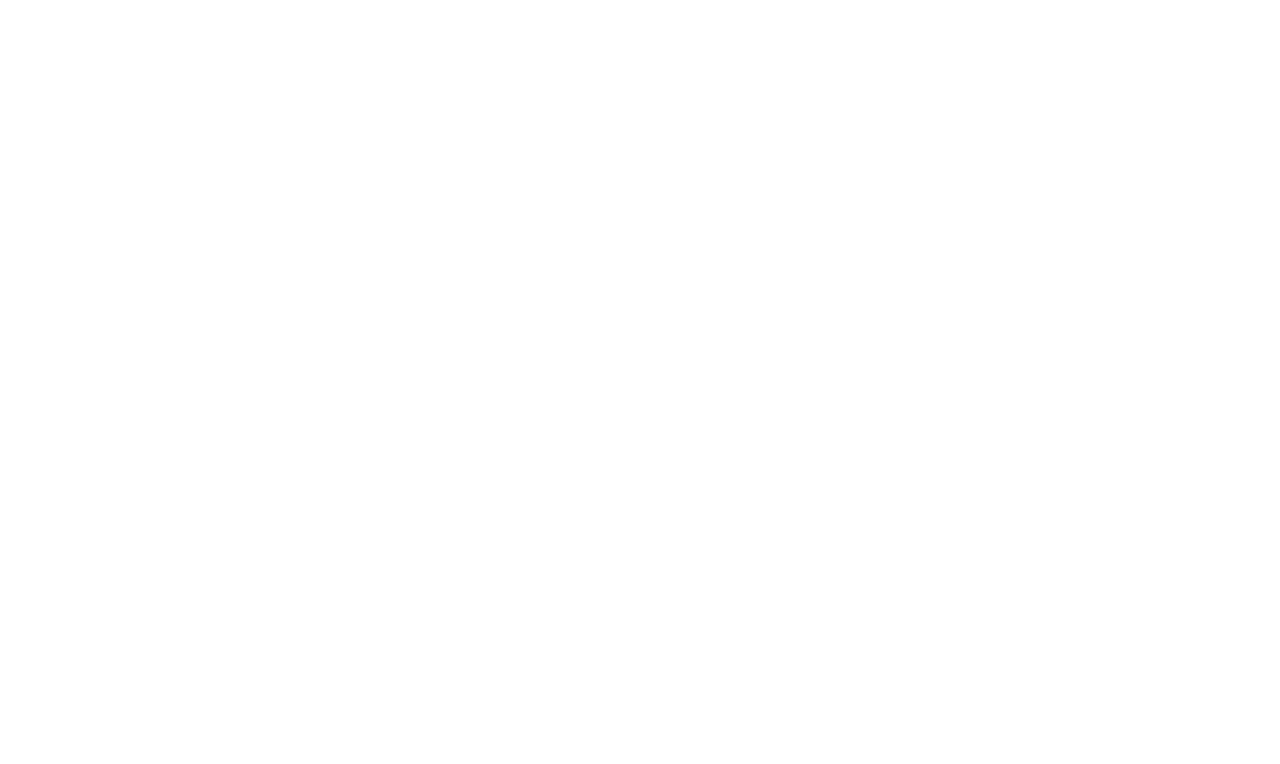
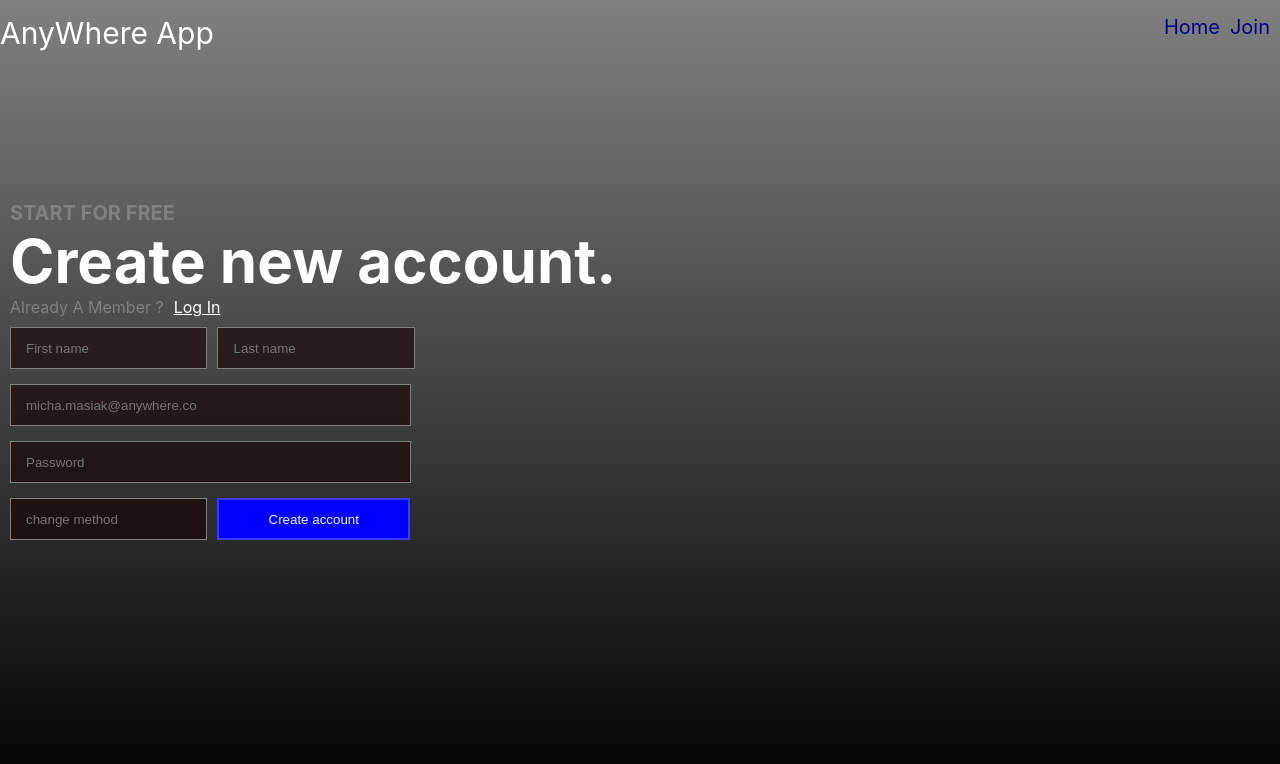
Before and after one commit to anshita-yadav/htdocs1, a React (Create React App) app in the folder reactapp/: page / in a window 1280 px wide. Shown: the top 764 px of the page. Built offline with nearby package versions, Linux system fonts and the light colour scheme.

Commit message:
Datapage

```diff
--- /dev/null
+++ b/reactapp/src/components/Datapage.css
@@ -0,0 +1,66 @@
+* {
+  padding: 0;
+  margin: 0;
+}
+
+.data-content {
+  background: linear-gradient(grey, black);
+  height: 100vh;
+}
+
+.data-flex {
+  display: flex;
+  justify-content: space-between;
+  padding-top: 15px;
+}
+
+.data-start {
+  font-size: 20px;
+}
+
+.data-top {
+  margin-top: 5px;
+}
+
+.data-width {
+  width: 47%;
+}
+
+.data-type {
+  width: 100%;
+}
+
+.data-col {
+  color: white;
+}
+
+.data-but {
+  width: 32%;
+  margin-left: 10px;
+  height: 42px;
+  border: 2px solid rgba(107, 107, 250, 0.555);
+  background-color: blue;
+  color: whitesmoke;
+}
+
+.data-font {
+  font-size: 60px;
+}
+
+.data-margin {
+  margin-left: 10px;
+}
+
+.data-size {
+  font-size: 30px;
+}
+
+.data-head {
+  color: darkblue;
+  margin-right: 10px;
+  font-size: 20px;
+}
+
+.data-grey {
+  color: grey;
+}
--- a/reactapp/src/components/Datapage.jsx
+++ b/reactapp/src/components/Datapage.jsx
@@ -1,9 +1,58 @@
 import React from "react";
 
+import "./Datapage.css";
+
 const Datapage = () => {
-  return <>
-
-  </>;
+  return (
+    <>
+      <div className="data-content">
+        <header className="data-flex">
+          <div>
+            <label className="data-col data-size">AnyWhere App</label>
+          </div>
+          <div>
+            <label className="data-head">Home</label>
+            <label className="data-head">Join</label>
+          </div>
+        </header>
+        <main>
+          <div className="data-margin">
+            <h1 className="data-start data-grey">START FOR FREE</h1>
+            <div>
+              <h2 className="data-col data-font">Create new account.</h2>
+              <p className="data-grey">
+                Already A Member ?
+                <a
+                  href="https://www.google.co.in/"
+                  className="data-margin  data-col"
+                >
+                  Log In
+                </a>
+              </p>
+            </div>
+          </div>
+          <div className="data-width">
+            <input type="text" placeholder="First name" name="fname" />
+            <input type="text" placeholder="Last name" name="lname" />
+          </div>
+          <div className="data-type data-width">
+            <input
+              type=" email"
+              placeholder="micha.masiak@anywhere.co"
+              name="email"
+            />
+          </div>
+          <div className="data-type data-width">
+            <input type="password" placeholder="Password" name="password" />
+          </div>
+          <div className="data-width">
+            <input type="text" placeholder="change method" name="mth" />
+            <button className="data-but">Create account</button>
+          </div>
+        </main>
+      </div>
+    </>
+  );
 };
 
 export { Datapage };
```
